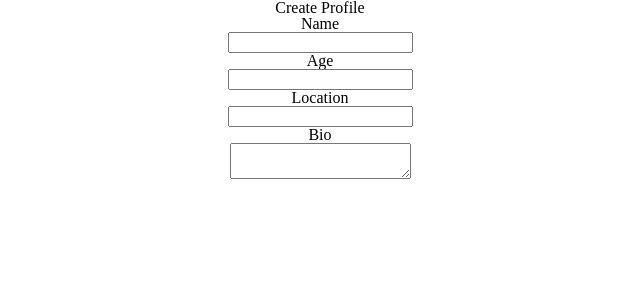
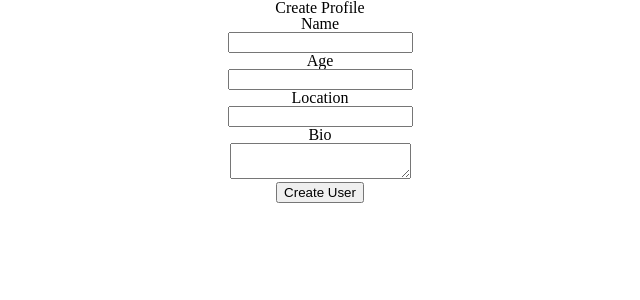
Before and after one commit to tinder-mars/tinder-mars, a React (Create React App) app: page /create-profile in a window 1280 px wide. Shown: the top 300 px of the page, without its empty margins (320-960 px from the left). Built offline with nearby package versions, Linux system fonts and the light colour scheme.

Commit message:
created handlesubmit

```diff
--- a/src/App.js
+++ b/src/App.js
@@ -33,7 +33,7 @@ function App() {
         <Route exact path="/" component={HomePage} />
         <Route
           path="/create-profile"
-          render={(props) => <CreateProfile setUser={setUser} />}
+          render={(props) => <CreateProfile {...props} setUser={setUser} />}
         />
         <Route
           path="/matchmaker"
--- a/src/components/CreateProfile/CreateProfile.js
+++ b/src/components/CreateProfile/CreateProfile.js
@@ -1,17 +1,31 @@
 import React, { useState } from "react";
 
-const CreateProfile = ({ setUser }) => {
-  const [newUser, setNewUser] = useState({});
+const CreateProfile = ({ setUser, history }) => {
+  const defaultNewUser = {
+    name: "",
+    age: "",
+    location: "",
+    bio: "",
+  };
+
+  const [newUser, setNewUser] = useState(defaultNewUser);
 
   const handleChange = (event) => {
     const { name, value } = event.target;
     setNewUser({ ...newUser, [name]: value });
   };
 
+  const handleSubmit = (event) => {
+    event.preventDefault();
+    setUser(newUser);
+    setNewUser(defaultNewUser);
+    history.push("/matchmaker");
+  };
+
   return (
     <div>
       <h1>Create Profile</h1>
-      <form>
+      <form onSubmit={handleSubmit}>
         <label htmlFor="name">Name</label>
         <br />
         <input name="name" id="name" type="text" onChange={handleChange} />
@@ -31,7 +45,9 @@ const CreateProfile = ({ setUser }) => {
         <br />
         <label htmlFor="bio">Bio</label>
         <br />
-        <textarea name="bio" id="bio" type="text" onChange={handleChange} />
+        <textarea name="bio" id="bio" onChange={handleChange} />
+        <br />
+        <button type="submit">Create User</button>
       </form>
     </div>
   );
```
